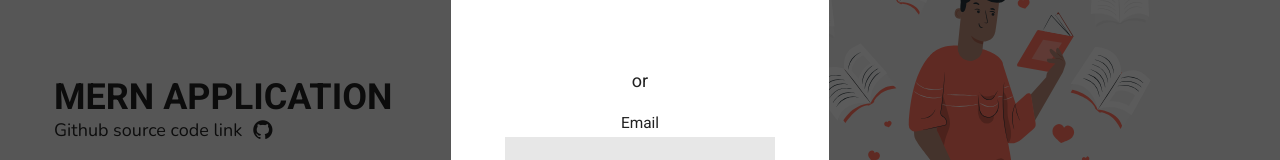
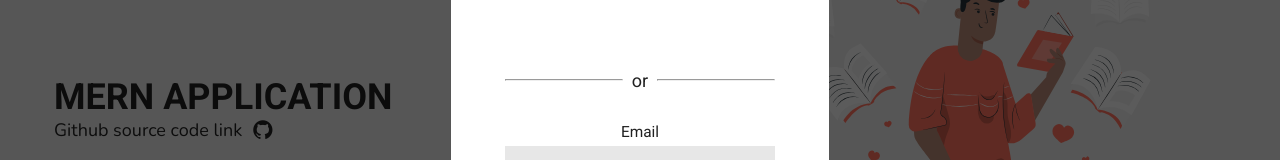
Before and after one commit to Sky-De/typescript_mern_app, a React (Create React App) app in the folder client/: page / in a window 1280 px wide. Both pictures are taken after a click on the button 1248 px from the left and 34 px from the top of the page. Shown: the part 231-391 px from the top of the page. Built offline with nearby package versions, Linux system fonts and the light colour scheme; no server answers.

Commit message:
googleAuth added / divider added / styles fixed

```diff
--- a/client/src/components/forms/userForms/AuthForm.tsx
+++ b/client/src/components/forms/userForms/AuthForm.tsx
@@ -113,7 +113,9 @@ const AuthForm: React.FC = () => {
           console.log("Login Failed");
         }}
       />
-      or
+      <div className="divider">
+        <hr /> <span>or</span> <hr />
+      </div>
       {isRegister && (
         <Input
           type="text"
--- a/client/src/components/forms/userForms/style.scss
+++ b/client/src/components/forms/userForms/style.scss
@@ -42,6 +42,21 @@
       color: var(--info);
       margin-left: 0.25rem;
     }
+  }
+}
+
+.divider {
+  margin: 0.5rem 0;
+  width: 100%;
+  // border: 1px solid red;
+  display: flex;
+  align-items: center;
+  hr {
+    height: 1px;
+    width: 100%;
+  }
+  span {
+    margin: 0 0.5rem;
   }
 }
 
```
